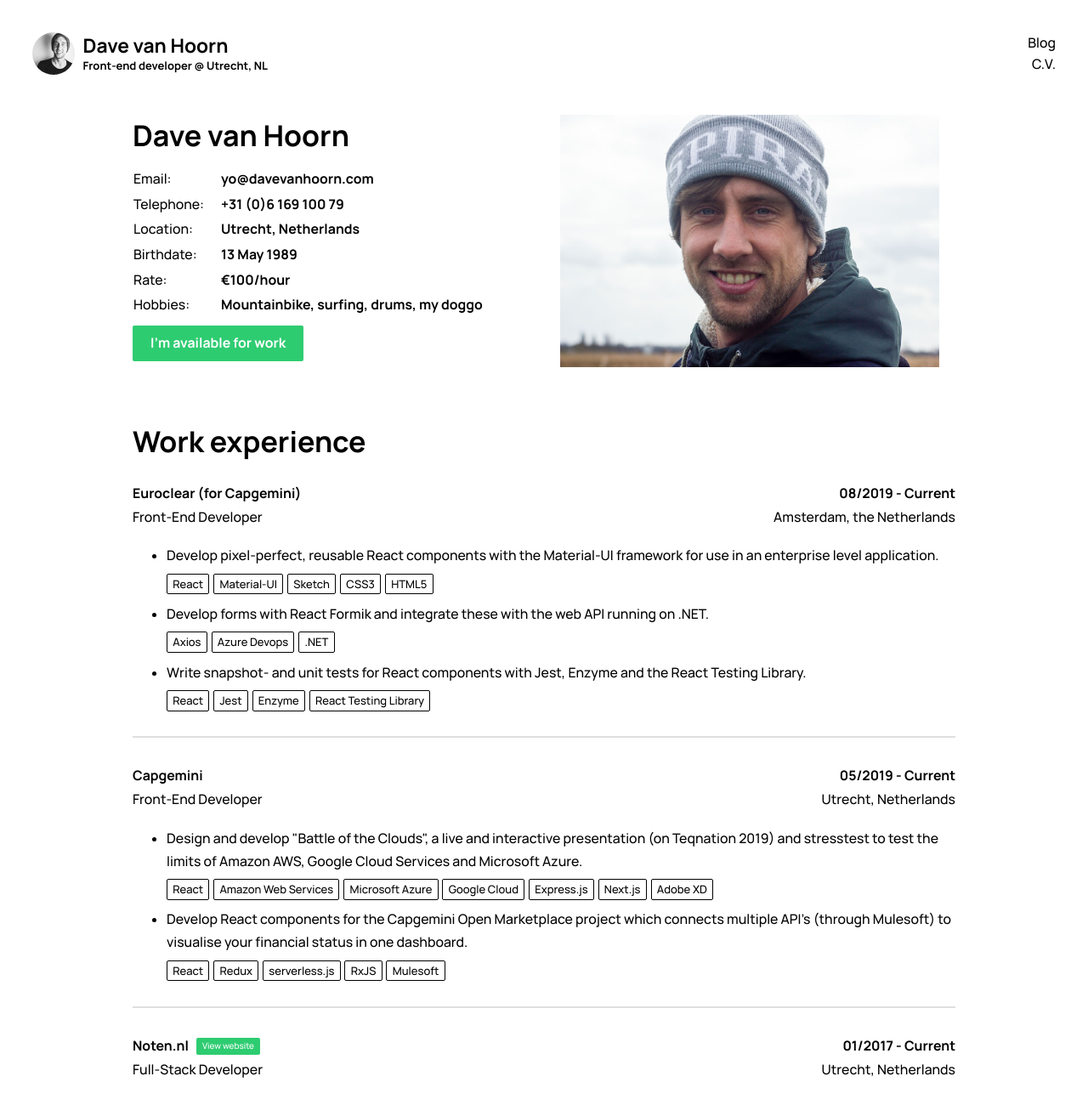
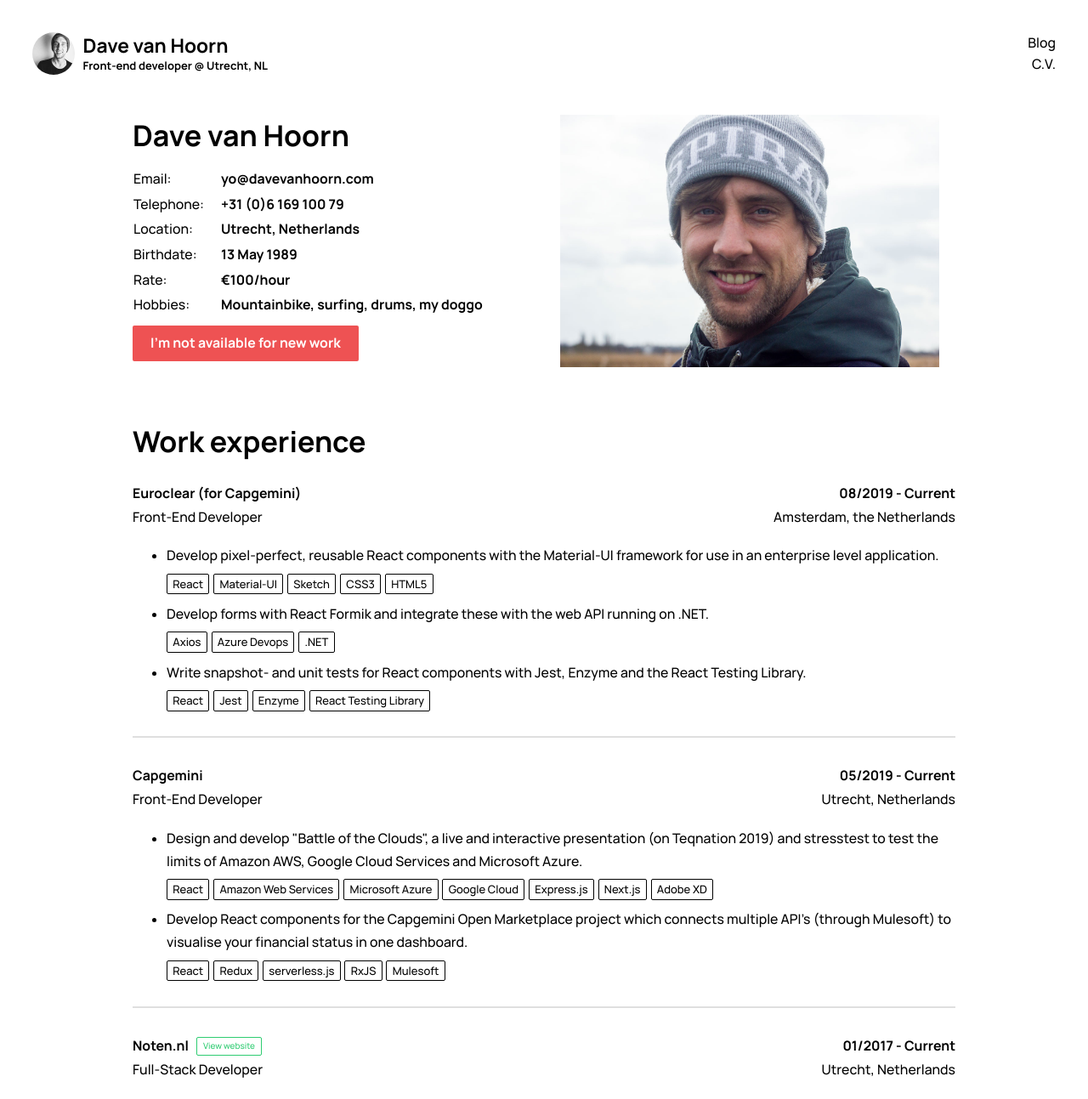
Before and after one commit to davevanhoorn/site, a Gatsby site: page /cv in a window 1280 px wide. Shown: the top 1293 px of the page at 85% size. Built offline with nearby package versions, Linux system fonts and the light colour scheme; Gatsby itself is replaced by a stand-in of ours.

Commit message:
Availability and C.V. page SEO tags

```diff
--- a/src/components/cv/cvWrapper.module.css
+++ b/src/components/cv/cvWrapper.module.css
@@ -76,7 +76,7 @@
 }
 
 .introContactButton {
-  background-color: #2ecc71;
+  background-color: #ee5253;
   outline: none;
   border: none;
   color: white;
@@ -86,7 +86,7 @@
   margin-right: 1rem;
   padding: 0.5rem 1rem;
   display: inline-block;
-  border: solid 2px #2ecc71;
+  border: solid 2px #ee5253;
   border-radius: 2px;
 }
 
@@ -123,8 +123,8 @@
   top: -2px;
   font-size: x-small;
   text-decoration: none;
-  color: white;
-  background-color: #2ecc71;
+  color: #2ecc71;
+  border: solid 1px #2ecc71;
   padding: 0.55rem 0.35rem;
   display: inline-block;
   border-radius: 2px;
--- a/src/components/cv/cvWrapper.tsx
+++ b/src/components/cv/cvWrapper.tsx
@@ -215,7 +215,7 @@ const CvWrapper: FunctionComponent = () => {
             </tbody>
           </table>
           <button className={styles.introContactButton}>
-            I'm available for work
+            I'm not available for new work
           </button>
         </div>
         <div className={styles.introImageWrapper}>
--- a/src/pages/cv.tsx
+++ b/src/pages/cv.tsx
@@ -9,8 +9,8 @@ const IndexPage: FunctionComponent = () => {
   return (
     <Wrapper>
       <SEO
-        title="C.V."
-        description="C.V. of freelance React and TypeScript developer. Aavailable for work."
+        title="Personal details and work experience"
+        description="C.V. of freelance React and TypeScript developer in Utrecht, the Netherlands"
       />
       <CvWrapper />
     </Wrapper>
```
